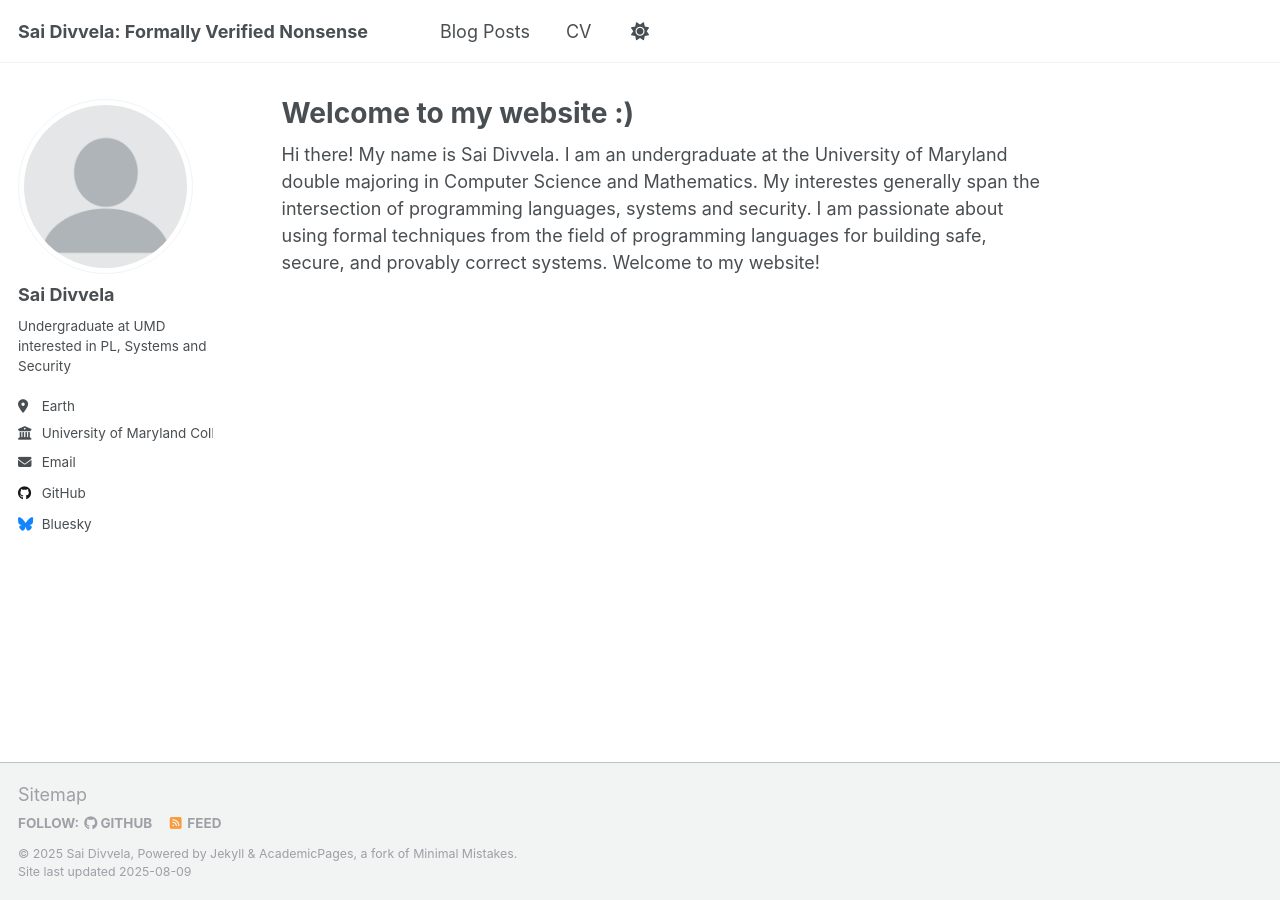
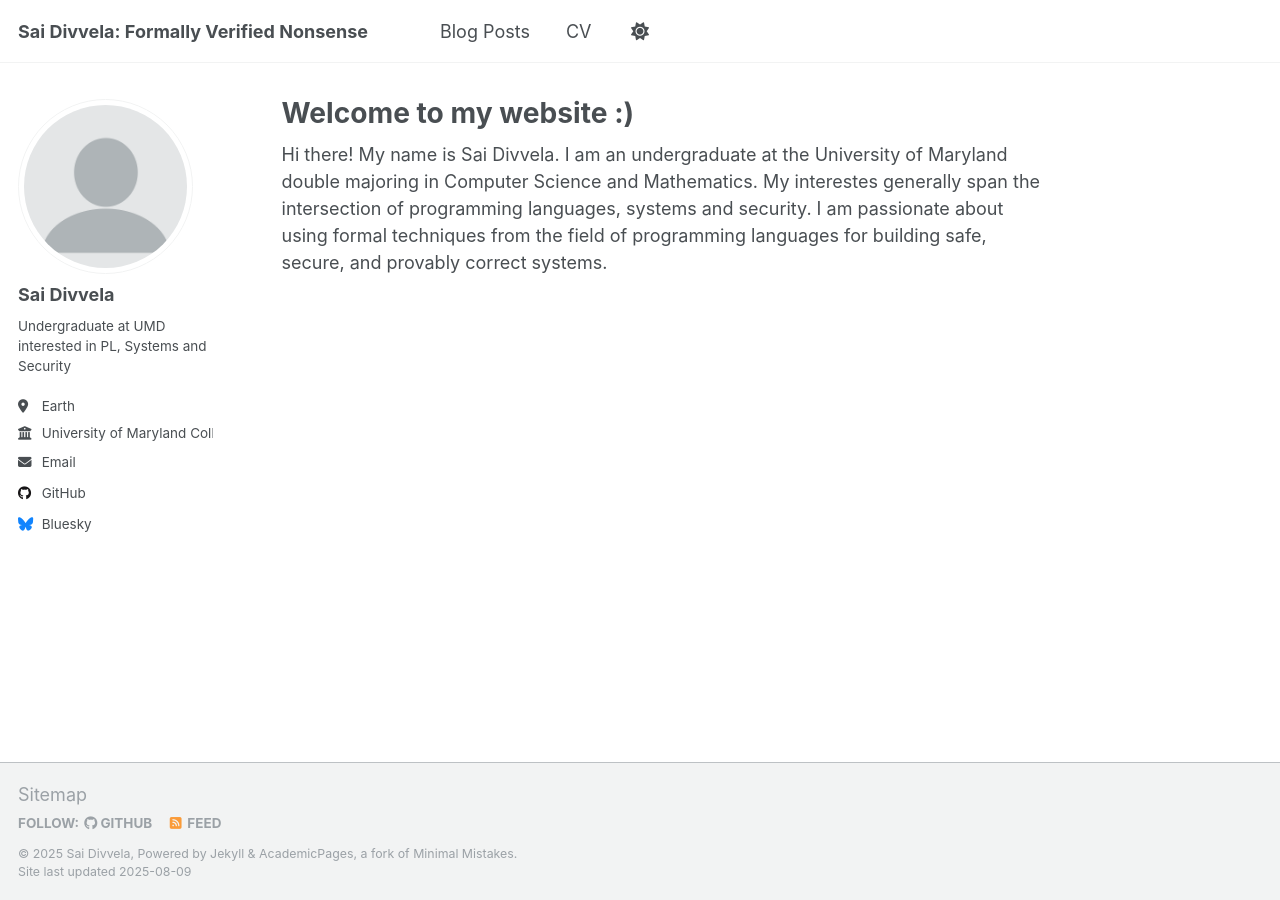
Before and after one commit to TheDeveloper101/thedeveloper101.github.io, a Jekyll site: the page built from _pages/about.md, in a window 1280 px wide. Built offline with Jekyll 4.4.1, drawn with Linux system fonts in a browser that asks for light colours; a script that is not in the unit is left out.

Commit message:
Update about.md

```diff
--- a/_pages/about.md
+++ b/_pages/about.md
@@ -7,4 +7,4 @@ redirect_from:
   - /about.html
 ---
 
-Hi there! My name is Sai Divvela. I am an undergraduate at the University of Maryland double majoring in Computer Science and Mathematics. My interestes generally span the intersection of programming languages, systems and security. I am passionate about using formal techniques from the field of programming languages for building safe, secure, and provably correct systems. Welcome to my website!
+Hi there! My name is Sai Divvela. I am an undergraduate at the University of Maryland double majoring in Computer Science and Mathematics. My interestes generally span the intersection of programming languages, systems and security. I am passionate about using formal techniques from the field of programming languages for building safe, secure, and provably correct systems.
```
